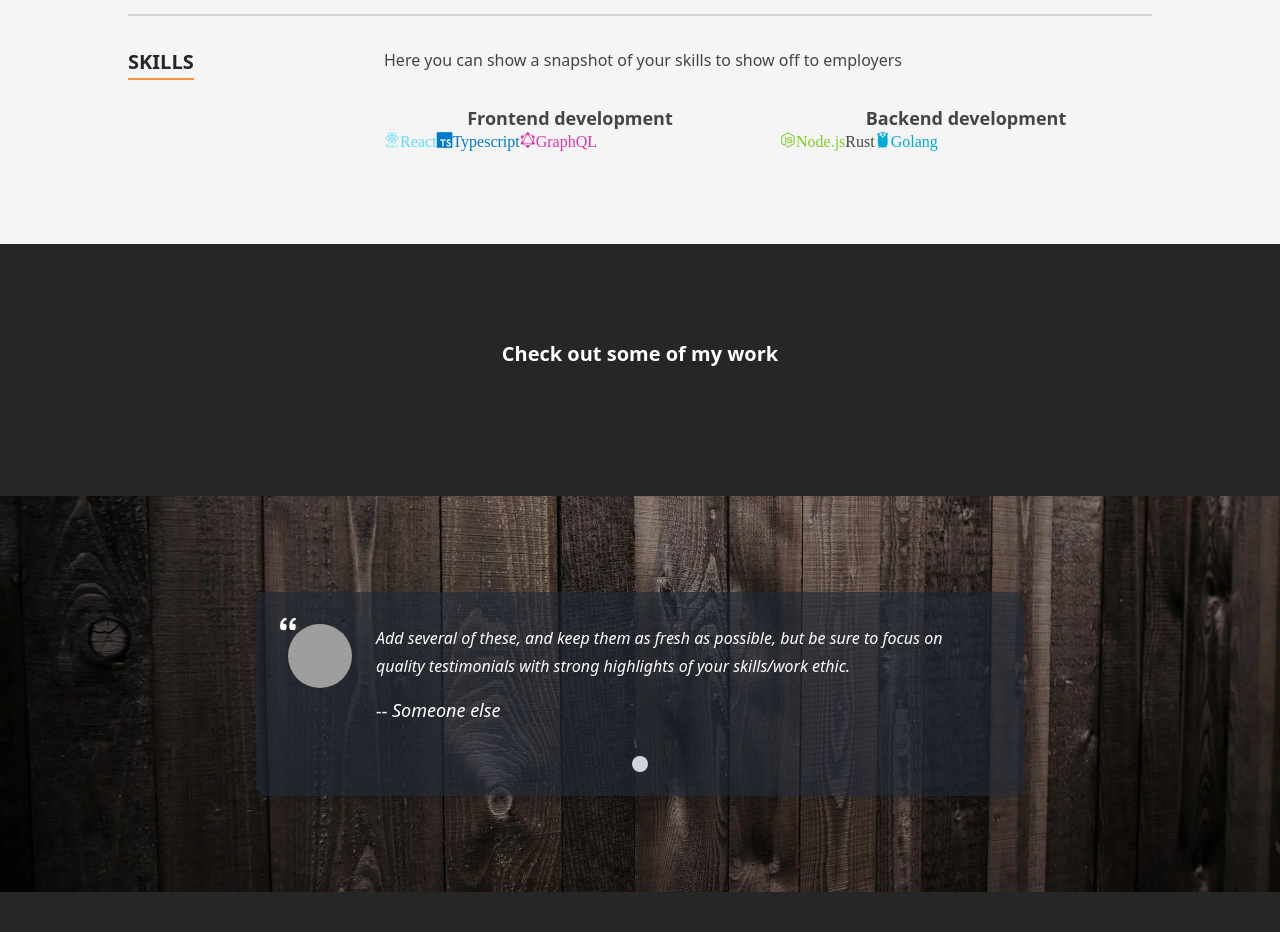
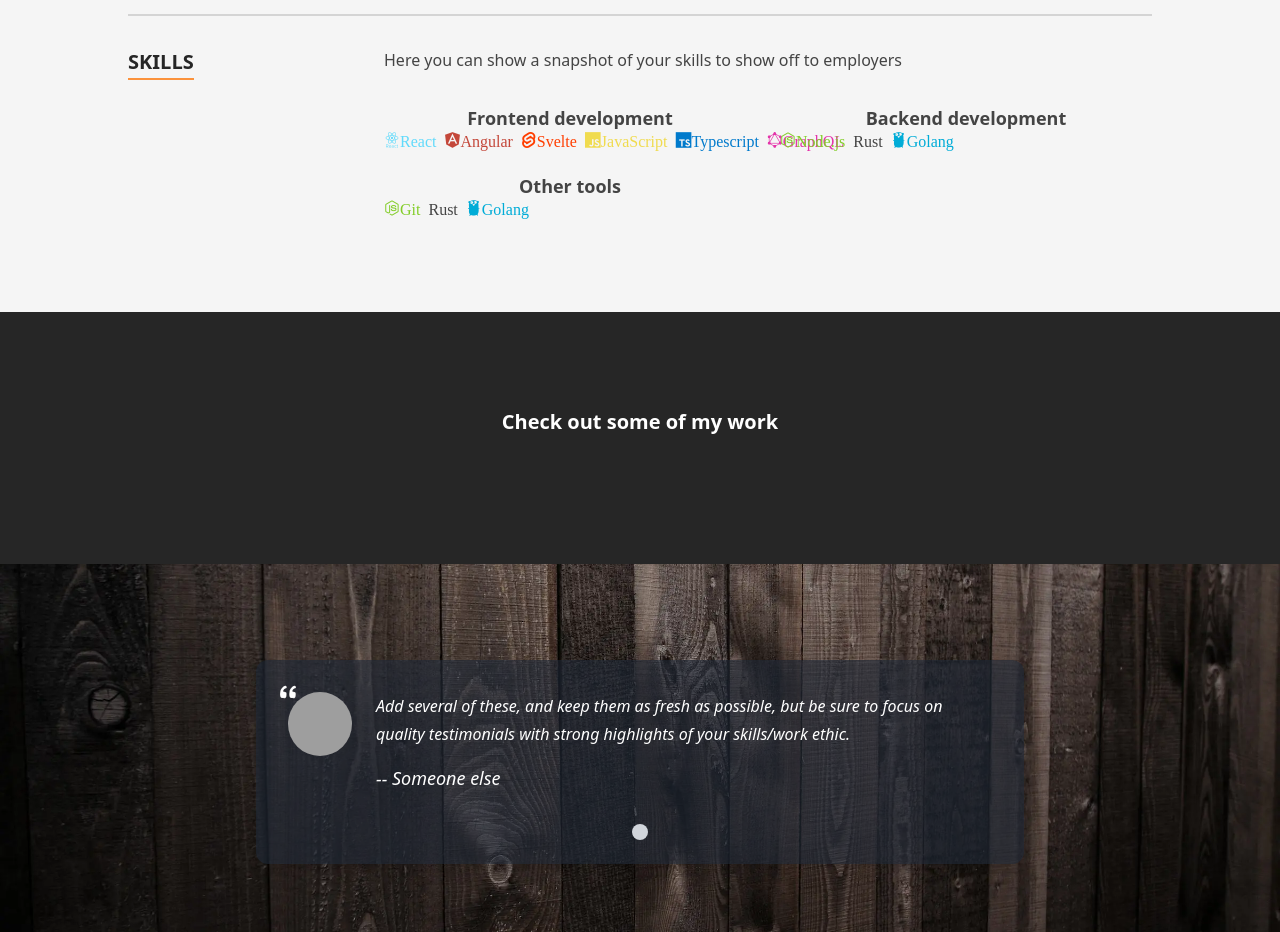
Before and after one commit to andreygolubevctm/cv-about, a Next.js app: page / in a window 1280 px wide. Shown: the part 1820-2752 px from the top of the page. Built offline with nearby package versions, Linux system fonts and the light colour scheme; grey boxes are pictures that could not be loaded.

Commit message:
master: add more logos

```diff
--- a/src/components/Sections/Resume/Skills.tsx
+++ b/src/components/Sections/Resume/Skills.tsx
@@ -8,7 +8,7 @@ export const SkillGroup: FC<PropsWithChildren<{skillGroup: SkillGroupType}>> = m
   return (
     <div className="flex flex-col">
       <span className="text-center text-lg font-bold">{name}</span>
-      <div className="flex flex-row gap-y-2">
+      <div className="flex flex-row gap-x-2 gap-y-2">
         {skills.map((skill, index) => (
           <Skill key={`${skill.name}-${index}`} skill={skill} />
         ))}
@@ -24,7 +24,7 @@ export const Skill: FC<{skill: SkillType}> = memo(({skill}) => {
   // const percentage = useMemo(() => Math.round((level / max) * 100), [level, max]);
 
   return (
-    <div className="flex flex-row">
+    <div className="flex flex-row gap-x-1">
       <i className={icon}>{name}</i>
       {/* <span className="ml-2 text-sm font-medium">{name}<i className={icon}></i></span>
       <div className="h-5 w-full overflow-hidden rounded-full bg-neutral-300">
--- a/src/data/data.tsx
+++ b/src/data/data.tsx
@@ -129,6 +129,21 @@ export const skills: SkillGroup[] = [
         icon: 'devicon-react-original-wordmark colored'
       },
       {
+        name: 'Angular',
+        level: 6,
+        icon: 'devicon-angularjs-plain colored'
+      },
+      {
+        name: 'Svelte',
+        level: 6,
+        icon: 'devicon-svelte-plain colored'
+      },
+      {
+        name: 'JavaScript',
+        level: 6,
+        icon: 'devicon-javascript-plain colored'
+      },
+      {
         name: 'Typescript',
         level: 7,
         icon: 'devicon-typescript-plain colored'
@@ -145,6 +160,26 @@ export const skills: SkillGroup[] = [
     skills: [
       {
         name: 'Node.js',
+        level: 8,
+        icon: 'devicon-nodejs-plain colored'
+      },
+      {
+        name: 'Rust',
+        level: 0,
+        icon: 'devicon-rust-original colored'
+      },
+      {
+        name: 'Golang',
+        level: 4,
+        icon: 'devicon-go-plain colored'
+      },
+    ],
+  },
+  {
+    name: 'Other tools',
+    skills: [
+      {
+        name: 'Git',
         level: 8,
         icon: 'devicon-nodejs-plain colored'
       },
```
